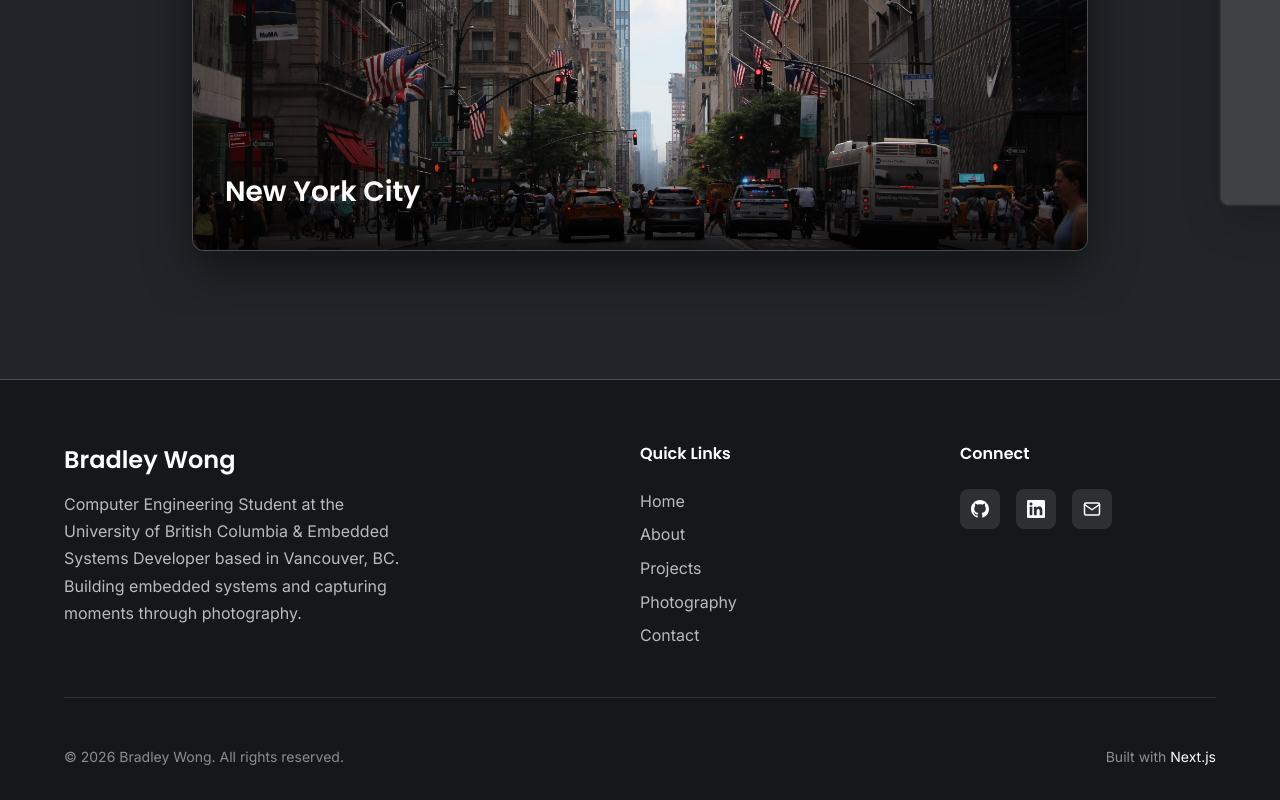
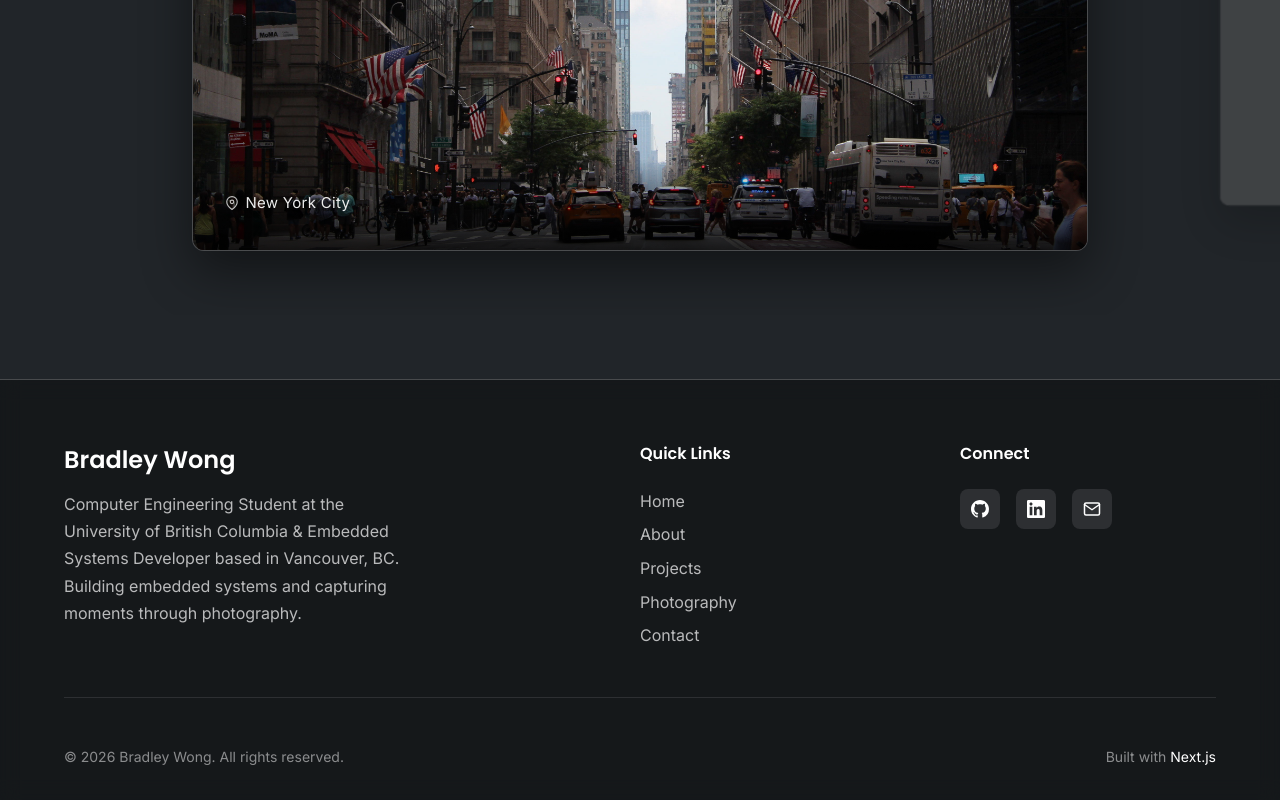
Before and after one commit to Bwong99/portfolio, a Next.js app: page /photography in a window 1280 px wide. Shown: the part 850-1650 px from the top of the page. Built offline with nearby package versions, Linux system fonts and the light colour scheme; grey boxes are pictures that could not be loaded.

Commit message:
Caption photos with location instead of title

```diff
--- a/src/app/photography/page.tsx
+++ b/src/app/photography/page.tsx
@@ -5,42 +5,43 @@ import PageTransition from '@/components/PageTransition';
 import PageHeader from '@/components/PageHeader';
 import PageSurface from '@/components/PageSurface';
 
+// `title` stays as the image alt text; `location` is what the caption shows.
 const photographyPhotos = [
   {
     id: 'nyc-1',
     src: '/photos/backgrounds/nyc1.jpg',
     title: 'New York City',
-    description: 'Urban landscape capturing the energy of New York City.',
+    location: 'New York City',
   },
   {
     id: 'japan-1',
     src: '/photos/backgrounds/japan1.jpg',
     title: 'Japan Vista',
-    description: 'Serene moments from Japan.',
+    location: 'Japan',
   },
   {
     id: 'japan-2',
     src: '/photos/backgrounds/japan2.JPG',
     title: 'Japan Landscape',
-    description: 'Beautiful scenery from Japan.',
+    location: 'Japan',
   },
   {
     id: 'japan-3',
     src: '/photos/backgrounds/japan3.JPG',
     title: 'Japan Views',
-    description: 'Captivating views from Japan.',
+    location: 'Japan',
   },
   {
     id: 'japan-4',
     src: '/photos/backgrounds/japan4.JPG',
     title: 'Japan Scenery',
-    description: 'Stunning Japanese scenery.',
+    location: 'Japan',
   },
   {
     id: 'japan-5',
     src: '/photos/backgrounds/japan5.JPG',
     title: 'Japan Panorama',
-    description: 'Wide views of Japanese landscapes.',
+    location: 'Japan',
   },
 ];
 
--- a/src/components/PhotographyGallery.tsx
+++ b/src/components/PhotographyGallery.tsx
@@ -9,8 +9,26 @@ interface Photo {
   id: string;
   src: string;
   title: string;
+  location: string;
   description?: string;
 }
+
+const PinIcon = () => (
+  <svg
+    width="14"
+    height="14"
+    viewBox="0 0 24 24"
+    fill="none"
+    stroke="currentColor"
+    strokeWidth="2"
+    strokeLinecap="round"
+    strokeLinejoin="round"
+    aria-hidden="true"
+  >
+    <path d="M21 10c0 7-9 13-9 13s-9-6-9-13a9 9 0 0 1 18 0z" />
+    <circle cx="12" cy="10" r="3" />
+  </svg>
+);
 
 interface PhotographyGalleryProps {
   photos: Photo[];
@@ -157,7 +175,10 @@ const PhotographyGallery = ({ photos }: PhotographyGalleryProps) => {
                       }}
                       transition={{ duration: 0.3 }}
                     >
-                      <h3 className={styles.photoTitle}>{photo.title}</h3>
+                      <p className={styles.photoLocation}>
+                        <PinIcon />
+                        <span>{photo.location}</span>
+                      </p>
                     </motion.div>
                   </div>
                   {isCentered && (
--- a/src/styles/Photography.module.css
+++ b/src/styles/Photography.module.css
@@ -66,11 +66,20 @@
   pointer-events: none;
 }
 
-.photoTitle {
-  font-size: 1.75rem;
-  font-weight: 600;
-  margin-bottom: var(--spacing-sm);
-  color: var(--color-white);
+.photoLocation {
+  display: inline-flex;
+  align-items: center;
+  gap: 0.4rem;
+  font-size: 0.9375rem;
+  font-weight: 400;
+  letter-spacing: 0.02em;
+  color: rgba(255, 255, 255, 0.92);
+  text-shadow: 0 1px 8px rgba(0, 0, 0, 0.5);
+}
+
+.photoLocation svg {
+  flex-shrink: 0;
+  opacity: 0.8;
 }
 
 /* Lightbox Modal */
@@ -293,10 +302,6 @@
     flex-basis: 88vw;
   }
 
-  .photoTitle {
-    font-size: 1.5rem;
-  }
-
   .controlsBar {
     bottom: var(--spacing-md);
     padding: var(--spacing-sm) var(--spacing-md);
@@ -318,8 +323,4 @@
   .photoOverlay {
     padding: var(--spacing-md);
   }
-
-  .photoTitle {
-    font-size: 1.25rem;
-  }
 }
```
